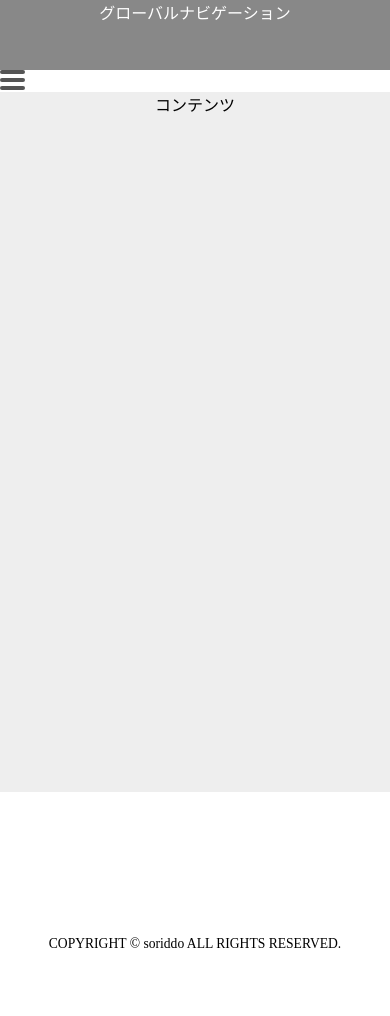
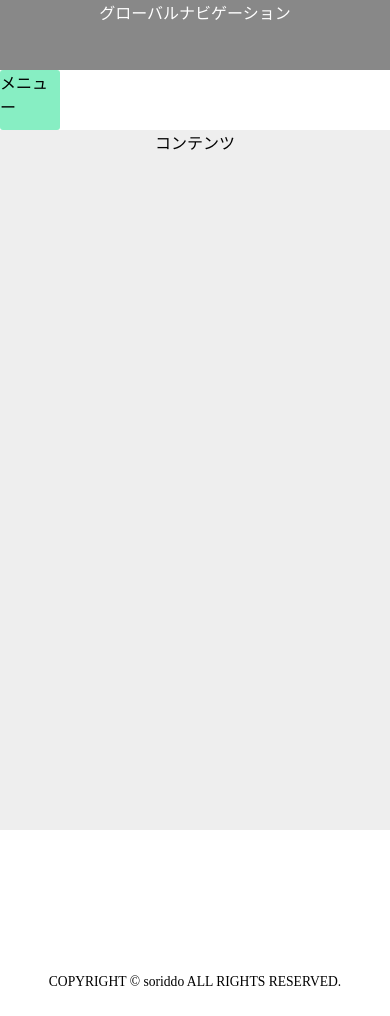
Before and after one commit to soriddo-liquid/homepage, a plain HTML site: page index.html in a window 390 px wide. After the commit the page ends 994 px from the top, so only its background shows below. Drawn offline with Linux system fonts and the light colour scheme.

Commit message:
最適化を実施。

```diff
--- a/index.html
+++ b/index.html
@@ -19,7 +19,8 @@
   <nav class="phone_area">
     <div id="nav-drawer">
       <input id="nav-input" type="checkbox" class="nav-unshown">
-      <label id="nav-open" for="nav-input"><span></span></label>
+      <!-- <label id="nav-open" for="nav-input"><span></span></label> -->
+      <label id="nav-open" for="nav-input"><menu>メニュー</menu></label>
       <label class="nav-unshown" id="nav-close" for="nav-input"></label>
       <div id="nav-content">
         <!-- ここに中身を入れる -->
@@ -29,9 +30,12 @@
   </nav>
 
   <main>
-    <div class="localNavigation">
-      <p>ローカルナビゲーション</p>
-    </div>
+    <nav class="pc_area">
+      <div class="localNavigation">
+        <p>ローカルナビゲーション</p>
+      </div>
+    </nav>
+
     <div class="content">
       <p>コンテンツ</p>
     </div>
--- a/style.css
+++ b/style.css
@@ -56,8 +56,18 @@ main {
 #nav-open {
   display: inline-block;
   width: 30px;
-  height: 22px;
+  /* height: 22px; */
   vertical-align: middle;
+}
+#nav-open menu{
+  width: 60px;
+  height: 60px;
+  box-sizing: content-box;
+  border-radius: 3px;
+  background: #87eec3;
+  display: block;
+  content: '';
+  cursor: pointer;
 }
 #nav-open span, #nav-open span:before, #nav-open span:after {
   position: absolute;
@@ -96,7 +106,7 @@ main {
   top: 0;
   left: 0;
   z-index: 9999;/*最前面に*/
-  width: 90%;/*右側に隙間を作る（閉じるカバーを表示）*/
+  width: 60%;/*右側に隙間を作る（閉じるカバーを表示）*/
   max-width: 330px;/*最大幅（調整してください）*/
   height: 100%;
   background: #fff;/*背景色*/
@@ -129,7 +139,7 @@ main {
 }
 footer {
   clear:both;
-  height:80px;
+  height:20px;
   text-align:center;
   font-size:0.85em;
 }
@@ -143,12 +153,6 @@ footer {
   .phone_area {
     display: block;
   }
-  .nav_menubar {
-    display: block;
-  }
-  .localNavigation {
-    display: none;
-  }
   main {
     margin-top: 0px;
   }
```
